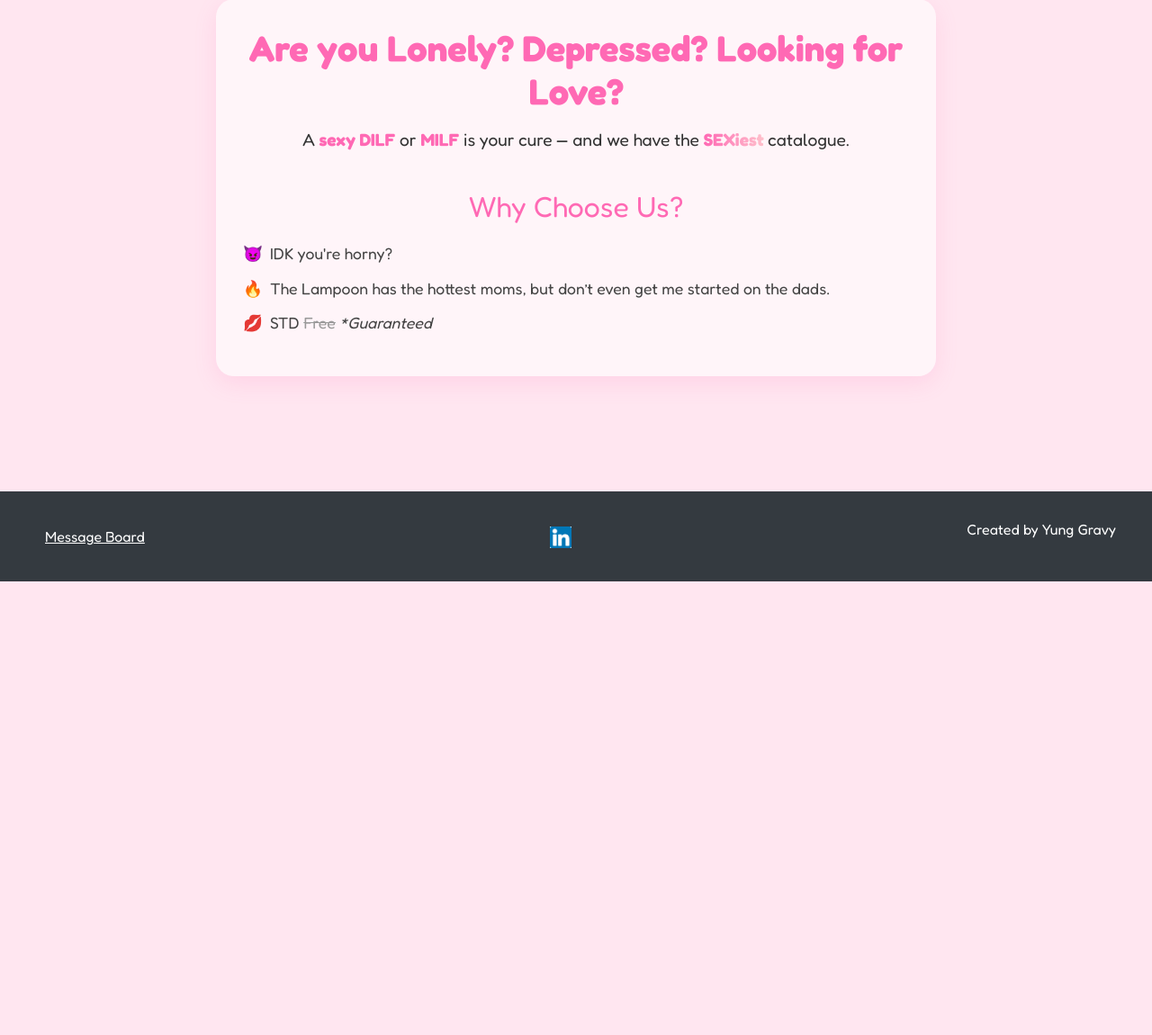
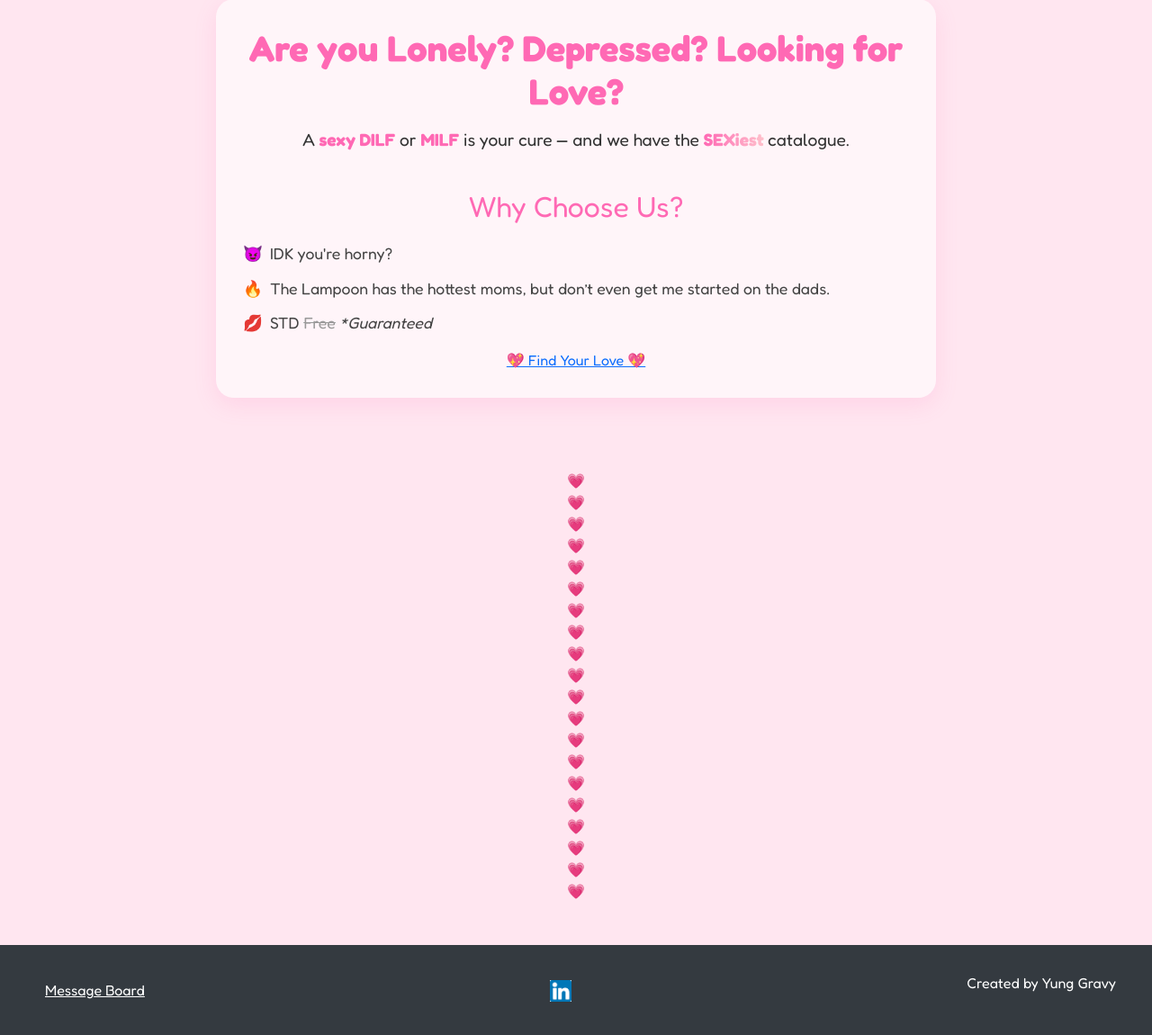
Before and after one commit to 1020robert/LampoonTech, a Flask app: page / in a window 1280 px wide. Shown: the part 203-1353 px from the top of the page at 90% size. Before the commit the page ends 849 px from the top, so only its background shows below. Run offline with Flask 3, Linux system fonts and the light colour scheme; a user stored in the database is signed in; some libraries are stand-ins or nearby versions.

Commit message:
Update index.html

```diff
--- a/templates/index.html
+++ b/templates/index.html
@@ -28,6 +28,16 @@
     </ul>
   </div>
 
+  <div class="cta-button-container">
+    <a href="{{ url_for('image_flight_search') }}" class="pulse-button">💖 Find Your Love 💖</a>
+  </div>
+
 </div>
 
+<!-- Floating hearts animation -->
+<div class="floating-hearts">
+  {% for _ in range(20) %}
+    <div class="heart">💗</div>
+  {% endfor %}
+</div>
 {% endblock %}
```
